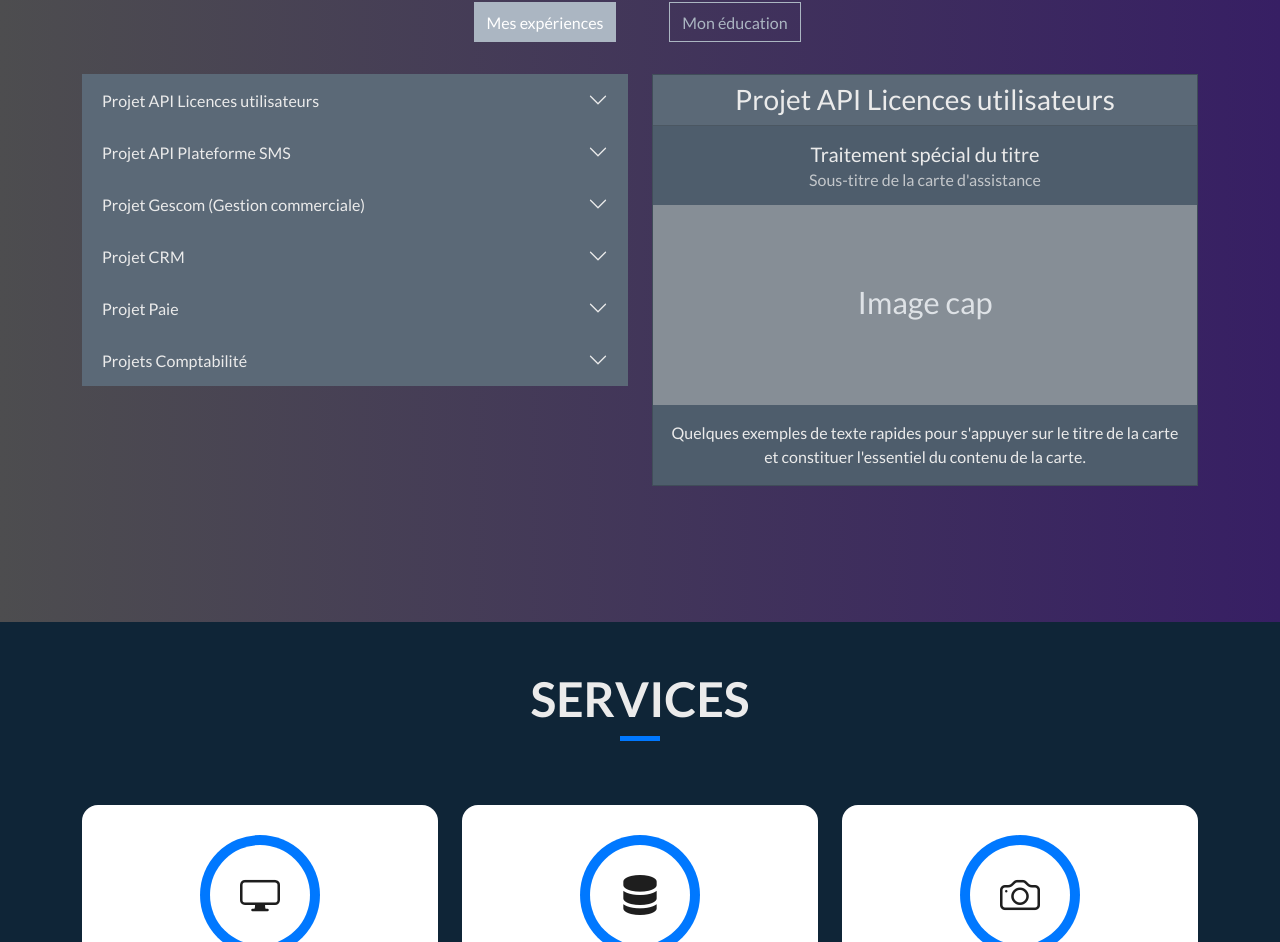
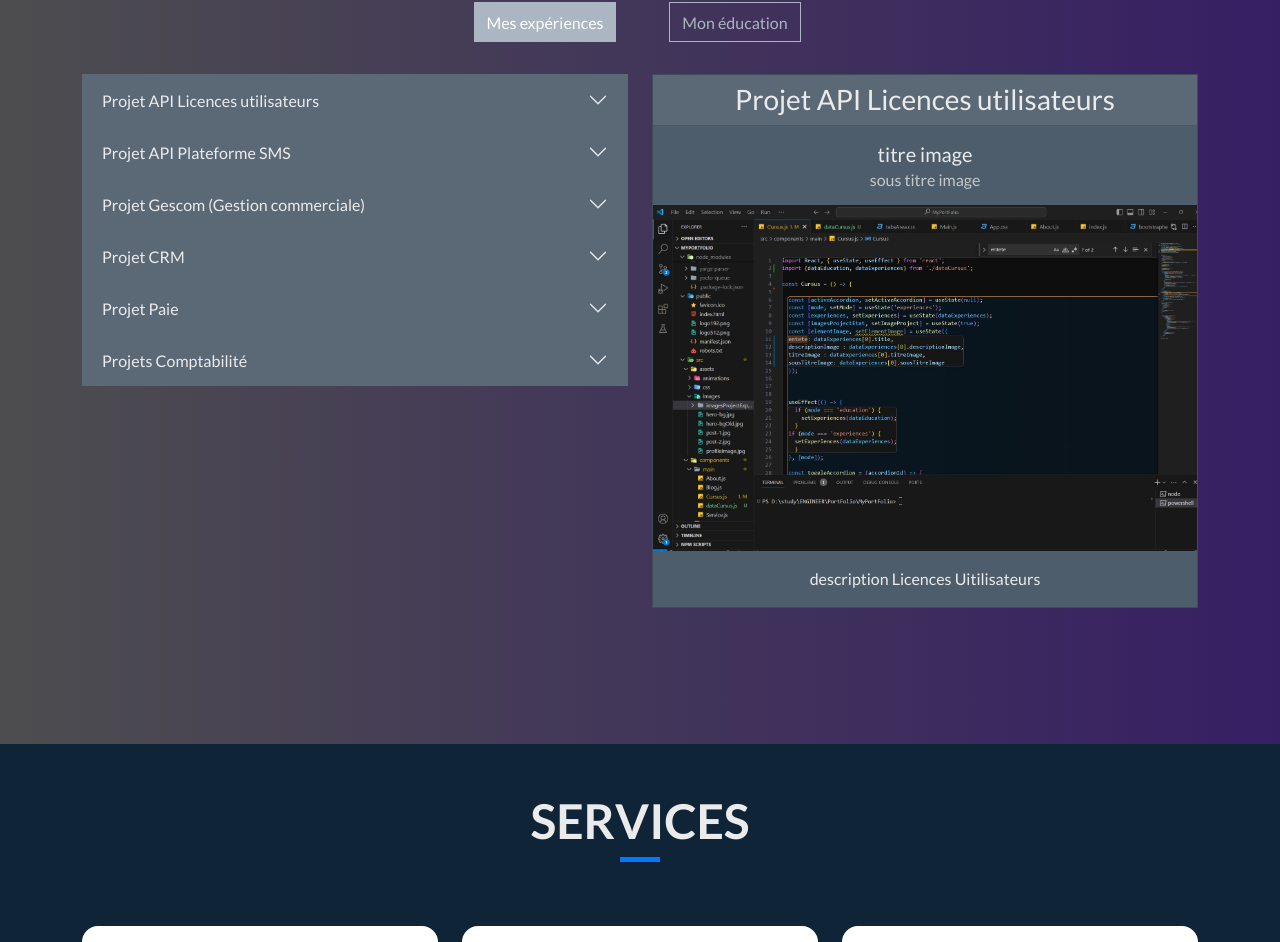
Before and after one commit to claudemarjean/MyPortFolio, a React (Create React App) app: page / in a window 1280 px wide. Shown: the part 1838-2780 px from the top of the page. Built offline with nearby package versions, Linux system fonts and the light colour scheme.

Commit message:
Cursus 95 % reste contenue & images

```diff
--- a/src/components/main/Cursus.js
+++ b/src/components/main/Cursus.js
@@ -1,60 +1,20 @@
 import React, { useState, useEffect } from 'react';
+import {dataEducation, dataExperiences} from './dataCursus/dataCursus';
+import {imageFiles} from  './dataCursus/imageProject';
 
 const Cursus = () => {
-  const dataEducation = [
-    {
-      date: "Avril 2022 - Janvier 2023",
-      title: "bosy",
-      description: "Compta"
-    },
-    {
-      date: "Avril 2022 - Janvier 2023",
-      title: "education",
-      description: "Compta"
-    }
-  ];
-
-  const dataExperiences = [
-    {
-      date: "Fevrier 2024 - Avril 2024",
-      title: "Projet API Licences utilisateurs",
-      description: "API"
-    },
-    {
-      date: "Décembre 2023 - Janvier 2024",
-      title: "Projet API Plateforme SMS",
-      description: "SMS."
-    },
-    {
-      date: "Septembre 2023 - Novembre 2023",
-      title: "Projet Gescom (Gestion commerciale)",
-      description: "Gescom"
-    },
-    {
-      date: "Juin 2023 - Août 2023",
-      title: "Projet CRM",
-      description: "Développement de gestion "
-    },
-    {
-      date: "Janvier 2023 - Mai 2023",
-      title: "Projet Paie",
-      description: "Paie "
-    },
-    {
-      date: "Avril 2022 - Janvier 2023",
-      title: "Projets Comptabilité",
-      description: "Compta"
-    }
-  ];
 
   const [activeAccordion, setActiveAccordion] = useState(null);
   const [mode, setMode] = useState('experiences');
   const [experiences, setExperiences] = useState(dataExperiences);
   const [imagesProjectEtat, setImageProject] = useState(true);
   const [elementImage, setElementImage] = useState({
-	entete: dataExperiences[0].title
+    entete: dataExperiences[0].title,
+    descriptionImage : dataExperiences[0].descriptionImage,
+    titreImage : dataExperiences[0].titreImage,
+    sousTitreImage: dataExperiences[0].sousTitreImage,
+    imageName: dataExperiences[0].imageName
   });
-
 
 
   useEffect(() => {
@@ -67,7 +27,15 @@ const Cursus = () => {
   }, [mode]);
 
   const toggleAccordion = (accordionId) => {
+    let idImage = accordionId.match(/\d+/)[0]; // prend l'id pour l'image à partir de collapse
     setActiveAccordion(activeAccordion === accordionId ? null : accordionId);
+    setElementImage({
+      entete: dataExperiences[idImage].title,
+      descriptionImage : dataExperiences[idImage].descriptionImage,
+      titreImage : dataExperiences[idImage].titreImage,
+      sousTitreImage: dataExperiences[idImage].sousTitreImage,
+      imageName: dataExperiences[idImage].imageName
+    });
   };
 
   const toggleEducation = () => {
@@ -112,18 +80,16 @@ const Cursus = () => {
     <div className="card mb-3">
       <h3 className="card-header">{elementImage.entete}</h3>
       <div className="card-body">
-				<h5 className="card-title">Traitement spécial du titre</h5>
-				<h6 className="card-subtitle text-muted">Sous-titre de la carte d'assistance</h6>
+        <h5 className="card-title">{elementImage.titreImage}</h5>
+        <h6 className="card-subtitle text-muted">{elementImage.sousTitreImage}</h6>
       </div>
-			<svg xmlns="http://www.w3.org/2000/svg" className="d-block user-select-none" width="100%" height="200" aria-label="Espace réservé : Capuchon de l'image" focusable="false" role="img" preserveAspectRatio="xMidYMid slice" viewBox="0 0 318 180" style={{ fontSize: '1.125rem', textAnchor: 'middle' }}>
-				<rect width="100%" height="100%" fill="#868e96"></rect>
-				<text x="50%" y="50%" fill="#dee2e6" dy=".3em">Image cap</text>
-			</svg>
+      <img src={imageFiles[elementImage.imageName]} alt={`${elementImage.imageName}`} className="img-fluid" />
       <div className="card-body">
-				<p className="card-text">Quelques exemples de texte rapides pour s'appuyer sur le titre de la carte et constituer l'essentiel du contenu de la carte.</p>
+        <p className="card-text">{elementImage.descriptionImage}</p>
       </div>
     </div>
   );
+
 
   const contentExperienceEducation = (
 	imagesProjectEtat ? (
--- /dev/null
+++ b/src/components/main/dataCursus/dataCursus.js
@@ -0,0 +1,71 @@
+
+export const dataEducation = [
+    {
+      date: "Avril 2022 - Janvier 2023",
+      title: "bosy",
+      description: "Compta"
+    },
+    {
+      date: "Avril 2022 - Janvier 2023",
+      title: "education",
+      description: "Compta"
+    }
+  ];
+
+export const dataExperiences = [
+    {
+      date: "Fevrier 2024 - Avril 2024",
+      title: "Projet API Licences utilisateurs",
+      description: "API",
+      titreImage: "titre image",
+      sousTitreImage: "sous titre image",
+      descriptionImage : "description Licences Uitilisateurs",
+      imageName: "imageLicenceUtilisateur"
+
+    },
+    {
+      date: "Décembre 2023 - Janvier 2024",
+      title: "Projet API Plateforme SMS",
+      description: "SMS.",
+      titreImage: "titre image",
+      sousTitreImage: "sous titre image",
+      descriptionImage: "descritpion image",
+      imageName: "imageSMSProject"
+    },
+    {
+      date: "Septembre 2023 - Novembre 2023",
+      title: "Projet Gescom (Gestion commerciale)",
+      description: "Gescom",
+      titreImage: "titre image",
+      sousTitreImage: "sous titre image",
+      descriptionImage: "descritpion image",
+      imageName: ""
+    },
+    {
+      date: "Juin 2023 - Août 2023",
+      title: "Projet CRM",
+      description: "Développement de gestion ",
+      titreImage: "titre image",
+      sousTitreImage: "sous titre image",
+      descriptionImage: "descritpion image",
+      imageName: ""
+    },
+    {
+      date: "Janvier 2023 - Mai 2023",
+      title: "Projet Paie",
+      description: "Paie ",
+      titreImage: "titre image",
+      sousTitreImage: "sous titre image",
+      descriptionImage: "descritpion image",
+      imageName: ""
+    },
+    {
+      date: "Avril 2022 - Janvier 2023",
+      title: "Projets Comptabilité",
+      description: "Compta",
+      titreImage: "titre image",
+      sousTitreImage: "sous titre image",
+      descriptionImage: "descritpion image",
+      imageName: ""
+    }
+  ];
--- /dev/null
+++ b/src/components/main/dataCursus/imageProject.js
@@ -0,0 +1,7 @@
+import imageLicenceUtilisateur from '../../../assets/images/imagesProjectExperiences/imageLicenceUtilisateur.jpg';
+import imageSMSProject from '../../../assets/images/imagesProjectExperiences/imageSMSProject.jpg';
+
+export   const imageFiles = {
+    imageLicenceUtilisateur : imageLicenceUtilisateur,
+    imageSMSProject : imageSMSProject
+  }
```
Also changed, not shown: src/assets/images/imagesProjectExperiences/imageLicenceUtilisateur.jpg (added), src/assets/images/imagesProjectExperiences/imageSMSProject.jpg (added). Lines whose indentation alone changed are shown as unchanged.
